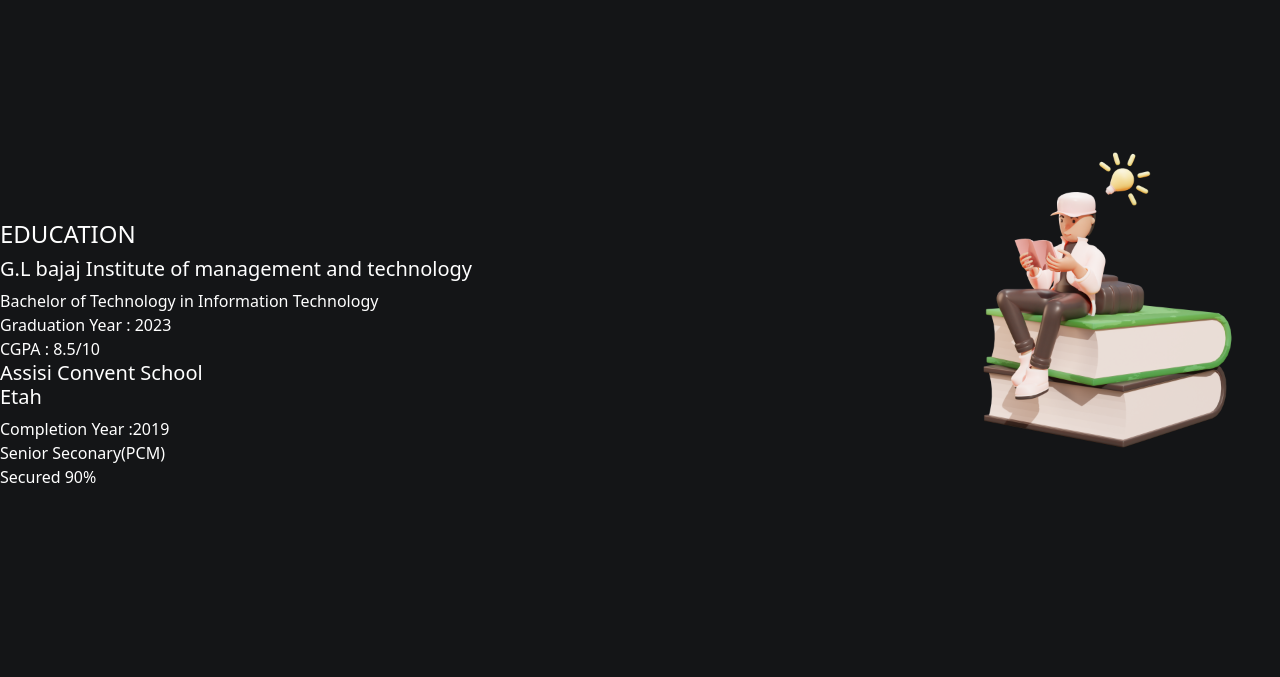
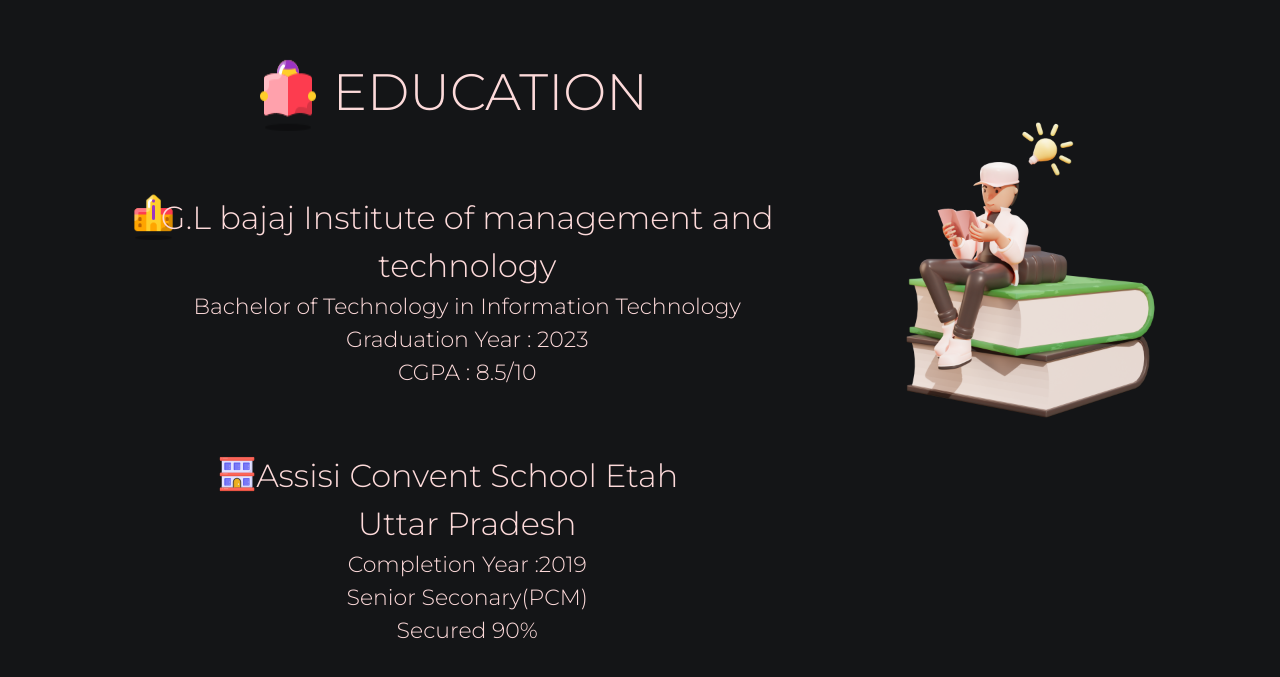
Before and after one commit to abhinendraSingh3/JS_Grace.github.io, a plain HTML site: page index.html in a window 1280 px wide. Shown: the part 1437-2114 px from the top of the page. Drawn offline with nearby package versions, Linux system fonts and the light colour scheme.

Commit message:
added more info

```diff
--- a/index.html
+++ b/index.html
@@ -65,7 +65,8 @@
             <span class="Intro">
                 <p>I am currently a final year student at G.L Bajaj Institute of Management and Technology.
                     I am a Competitive Programmer and Frontend Web Developer and an open-source enthusiast.
-                    I'm deeply passionate about software development & innovations. I believe that to be successful in life,
+                    I'm deeply passionate about software development & innovations. I believe that to be successful in
+                    life,
                     one needs to be obsessive with their dreams and keep working towards them.
                     I am always interested in helping other communities.
 
@@ -83,11 +84,13 @@
 
         <div class="binfo">
             <div class="bEducation">
-                <h4>EDUCATION</h4>
+                <img src="icons8-reading-64.png">
+                <p>EDUCATION</p>
             </div>
             <div class="bBachel">
+                <img src="icons8-university-campus-64.png">
                 <span class="bcollegeN">
-                    <h5>G.L bajaj Institute of management and technology</h5>
+                    <p>G.L bajaj Institute of management and technology</p>
                 </span>
                 <span class="bacdes">
                     <p>Bachelor of Technology in Information Technology<br>
@@ -96,14 +99,16 @@
                 </span>
             </div>
             <div class="bschool">
+                <img src="icons8-school-66.png">
                 <span class="bschoolN">
-                    <h5>Assisi Convent School<br> Etah</h5>
+
+                    <p>Assisi Convent School Etah <br> Uttar Pradesh</p>
                 </span>
                 <span class="schdes">
                     <p>Completion Year :2019<br>
                         Senior Seconary(PCM)<br>
                         Secured 90%</p>
-                 </span>
+                </span>
             </div>
         </div>
         <div class="bimg">
--- a/styles.css
+++ b/styles.css
@@ -15,7 +15,7 @@
 font-family: 'Montserrat', sans-serif;
 }
 .nav-item{
-  font-size: 1.8vw;
+  font-size: 1.6vw;
 }
 @media(max-width:512px){
   .nav-link{
@@ -151,19 +151,75 @@
 .binfo{
   display:flex;
   flex-direction: column;
-  justify-content: inherit;
+  justify-content: space-evenly;
   width:60vw;
 }
 .bimg{
-  margin:14vw auto auto 14vw;
+  margin:12vw auto auto 8vw;
 }
-.bEducation h4{
+.bEducation{
+  display: flex;
+  margin-left: -8vw;
 
 }
-.bBachel{
+.bEducation img:first-child{
+  margin-left: 28vw;
+}
+.bEducation p{
+  font-size: 4vw;
+  text-align: center;
+  font-family: 'Montserrat', sans-serif;
+  margin:auto auto 0vw 1vw;
+  color:rgb(253, 218, 218)
+}
+.bcollegeN p{
+  font-size: 32px;
+  text-align: center;
+  font-family: 'Montserrat', sans-serif;
+  margin:-5vw auto 0vw 8vw;
+  color:rgb(253, 218, 218);
+  width:57vw;
+}
+.bacdes{
+  font-size: 22px;
+  text-align: center;
+  font-family: 'Montserrat', sans-serif;
+  margin:auto auto 0vw 0vw;
+  color:rgb(253, 218, 218)
+}
+.bBachel img:first-child{
+margin:-5.2vw 0vw 0vw 10vw;
+width: 4vw;
+}
+.bacdes p{
+  margin: 0vw 0vw 0vw 13vw;
+}
+.bschool{
 
 }
+.bschoolN p{
+  font-size: 32px;
+  text-align: center;
+  font-family: 'Montserrat', sans-serif;
+  margin:-5vw auto 0vw 8vw;
+  color:rgb(253, 218, 218);
+  width:57vw;
+}
+.schdes{
+  font-size: 22px;
+  text-align: center;
+  font-family: 'Montserrat', sans-serif;
+  margin:auto auto 0vw 0vw;
+  color:rgb(253, 218, 218)
+}
 
+.schdes p{
+  margin: 0vw 0vw 0vw 13vw;
+}
+.bschool img:first-child{
+  margin:-5vw 0vw 0vw 17vw;
+  width:3vw
+}
 
 
 
```
Also changed, not shown: icons8-reading-64.png (added), icons8-school-66.png (added), icons8-university-campus-64.png (added).
